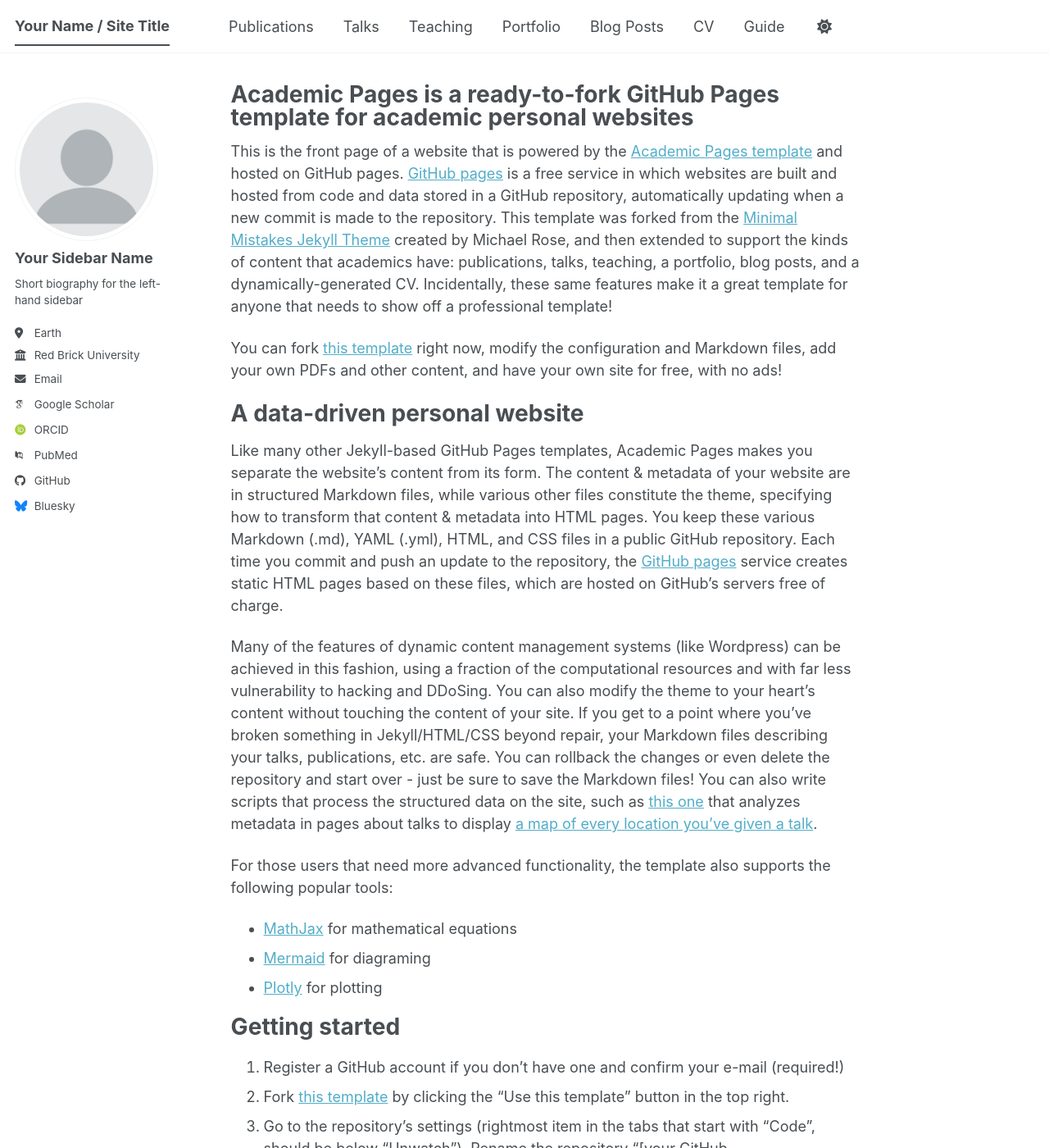
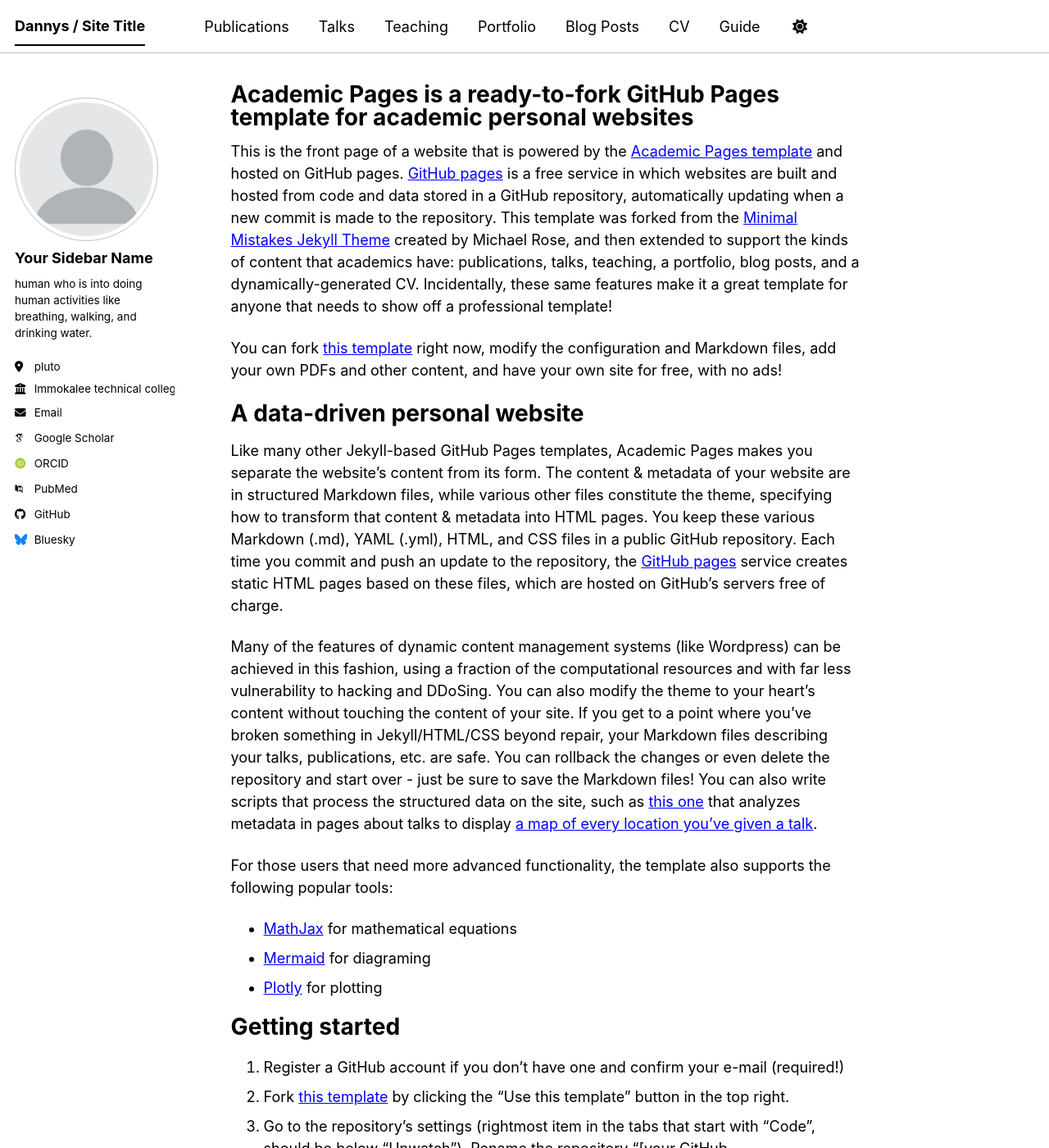
Before and after one commit to dhinojosa21/dhinojosa21, a Jekyll site: the page built from _pages/about.md, in a window 1280 px wide and 1400 px high. Shown: the whole window at 82% size. Built offline with Jekyll 4.4.1, drawn with Linux system fonts in a browser that asks for light colours; some web fonts are replaced; a script bundle is joined from its source files by our own code; library files that are not in the unit come from our copies; some of the changed text lies outside the part shown.

Commit message:
Update _config.yml

```diff
--- a/_config.yml
+++ b/_config.yml
@@ -8,15 +8,15 @@
 
 # Basic Site Settings
 locale                   : "en-US"
-site_theme               : "default" # The available themes options are "default", "air", "sunrise", "mint", "dirt" and "contrast"
-title                    : "Your Name / Site Title"
+site_theme               : "contrast" # The available themes options are "default", "air", "sunrise", "mint", "dirt" and "contrast"
+title                    : "Dannys / Site Title"
 title_separator          : "-"
-name                     : &name "Your Name"
+name                     : &name "Danny hinojosa"
 description              : &description "Your Name's academic portfolio"   # Update this with a general description of your site, this is the default if not overridden by a page
-url                      : https://academicpages.github.io # The base hostname & protocol for your site e.g. "https://[your GitHub username].github.io",
+url                      : https://dhinojosa21.github.io # The base hostname & protocol for your site e.g. "https://[your GitHub username].github.io",
                                                            # or if you already have some other page hosted on Github then use "https://[your GitHub username].github.io/[Your Repo Name]"
 baseurl                  : "" # the subpath of your site, e.g. "/blog"
-repository               : "academicpages/academicpages.github.io"
+repository               : "dhinojosa21/dhinojosa21.github.io"
 
 # Site Author - The following control what appear as part of the author content on the side bar.
 #               If a field is blank the icon and link will not appear, otherwise it will be shown.
@@ -26,11 +26,11 @@
   avatar           : "profile.png"
   name             : "Your Sidebar Name"
   pronouns         : # example: "she/her"
-  bio              : "Short biography for the left-hand sidebar"
-  location         : "Earth"
-  employer         : "Red Brick University"
+  bio              : "human who is into doing human activities like breathing, walking, and drinking water."
+  location         : "pluto"
+  employer         : "Immokalee technical college"
   uri              : # URL
-  email            : "none@example.org"
+  email            : "hinojosadanny7@gmail.com"
 
   # Academic websites
   academia         : # URL
```
